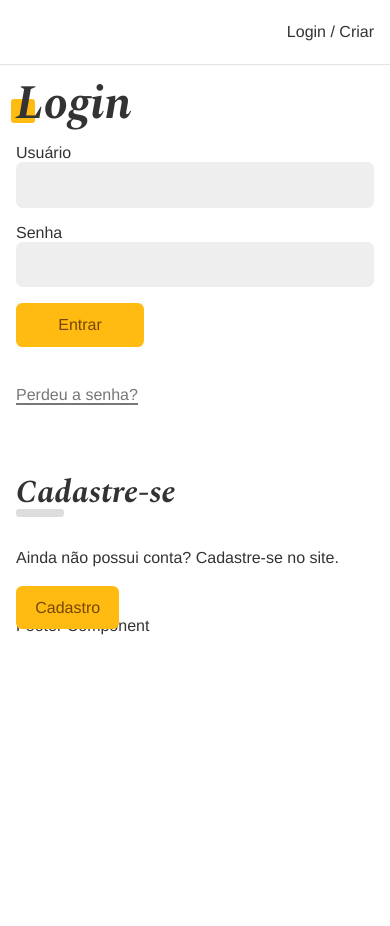
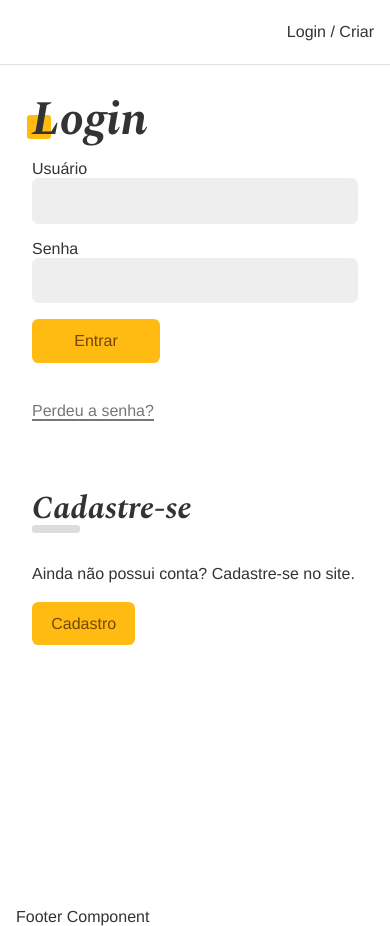
Before and after one commit to eduardo-esteves/react-dogs, a React (Create React App) app: page /login in a window 390 px wide. Before the commit the page ends 844 px from the top, so only its background shows below. Built offline with nearby package versions, Linux system fonts and the light colour scheme; some icons are missing.

Commit message:
Criado nova folha de estilo para o componente Login

```diff
--- a/src/Login/Login.js
+++ b/src/Login/Login.js
@@ -5,6 +5,7 @@ import LoginCreate from './LoginCreate'
 import PasswordRecover from './PasswordRecover'
 import PasswordReset from './PasswordReset'
 import { UserContext } from '../UserContext'
+import styles from './Login.module.css'
 
 /**
  * Este é um componente que faz uso do Nested Routes
@@ -23,7 +24,8 @@ const Login = () => {
   //debugger //eslint-disable-line no-debugger
   if(login) return (<Navigate to="/conta" />)
   return(
-    <div>
+    <section className={styles.login}>
+      <div className={styles.forms}>
         <Routes>
           <Route path="/" element={<LoginForm />} />
           <Route path="criar" element={<LoginCreate />} /> {/* Exemplo /login/criar */}
@@ -31,6 +33,7 @@ const Login = () => {
           <Route path="resetar-senha" element={<PasswordReset />} />
         </Routes>
       </div>
+    </section>
   )
 }
 
--- /dev/null
+++ b/src/Login/Login.module.css
@@ -0,0 +1,30 @@
+.login{
+  display: grid;
+  grid-template-columns: 1fr 1fr;
+  min-height: 100vh;
+  gap: 2rem;
+}
+
+.login::before{
+  display: block;
+  content: '';
+  background: url('../assets/login.jpg') no-repeat center center;
+  background-size: cover;
+}
+
+.forms{
+  max-width: 3orem;
+  padding: 1rem;
+}
+
+@media(max-width: 40rem){
+  .login{
+    grid-template-columns: 1fr;
+  }
+  .login::before{
+    display: none;
+  }
+  .forms{
+    max-width: 100%;
+  }
+}
```
Lines whose indentation alone changed are shown as unchanged.
